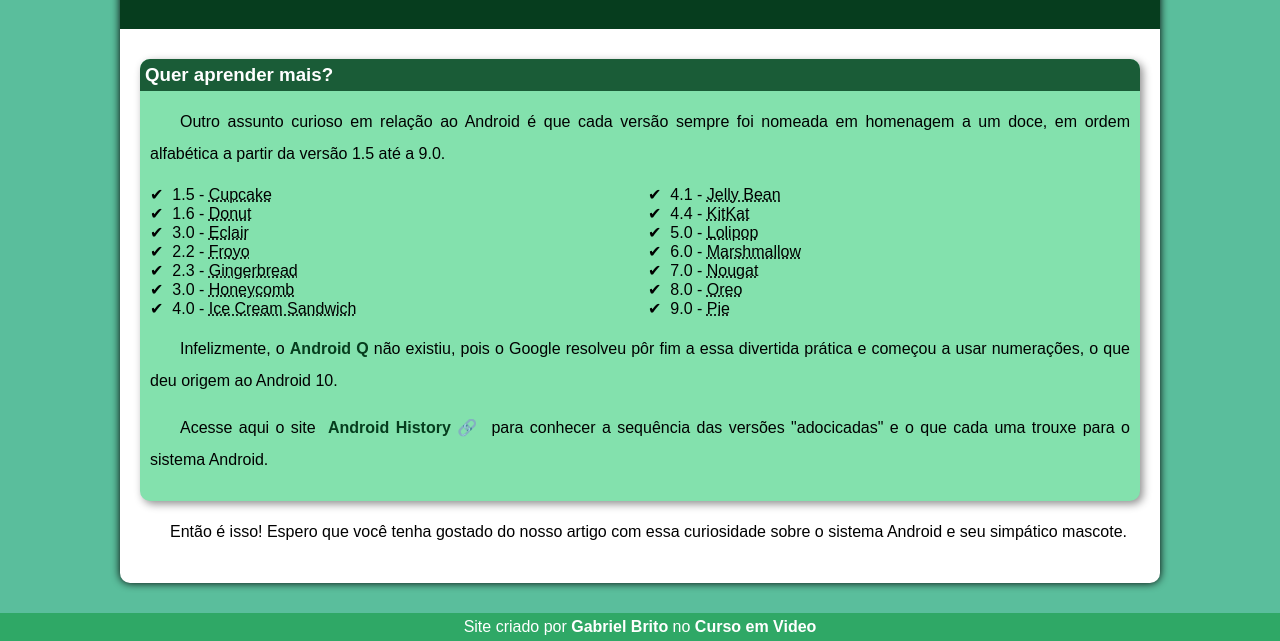
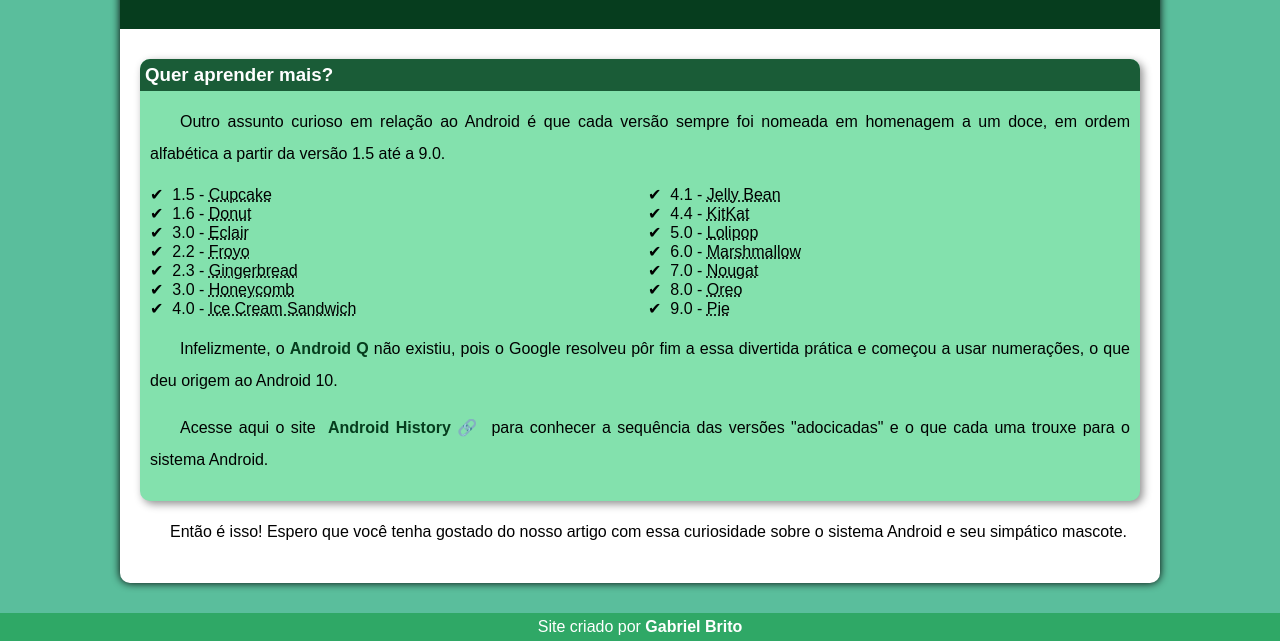
Before and after one commit to Gabriel-amorimbrito/projeto-android, a plain HTML site: page index.html in a window 1280 px wide. Shown: the part 2823-3464 px from the top of the page. Drawn offline with Linux system fonts and the light colour scheme.

Commit message:
Update index.html

```diff
--- a/index.html
+++ b/index.html
@@ -84,7 +84,7 @@
         </article>
     </main>
     <footer id="contato">
-        <p>Site criado por <a href="https://www.linkedin.com/in/gabriel-brito-7b6570165/?locale=en_US" target="_blank" rel="external">Gabriel Brito</a> no <a href="https://www.youtube.com/channel/UCrWvhVmt0Qac3HgsjQK62FQ" target="_blank" rel="external"  >Curso em Video</a></p>
+        <p>Site criado por <a href="https://www.linkedin.com/in/gabriel-brito-7b6570165/?locale=en_US" target="_blank" rel="external">Gabriel Brito</p>
     </footer>
 </body>
 </html>
```
